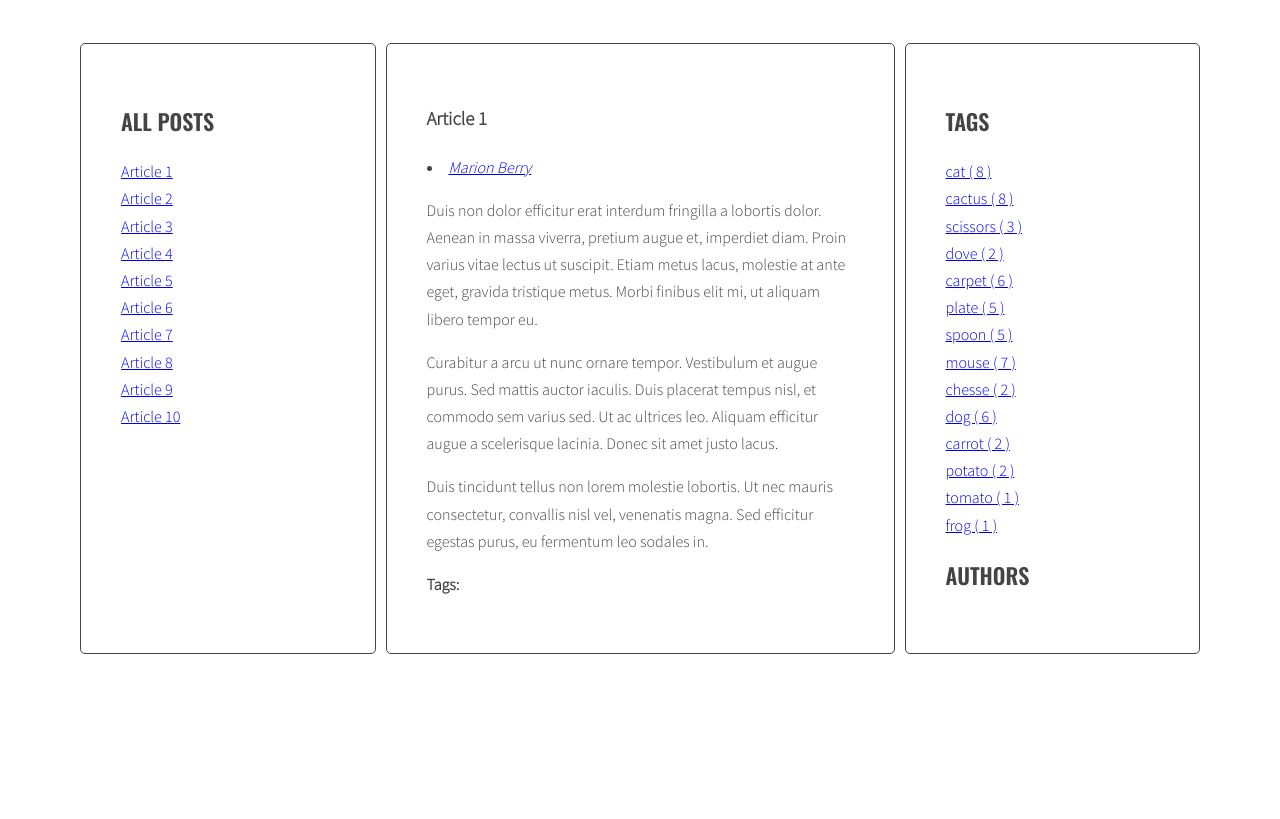
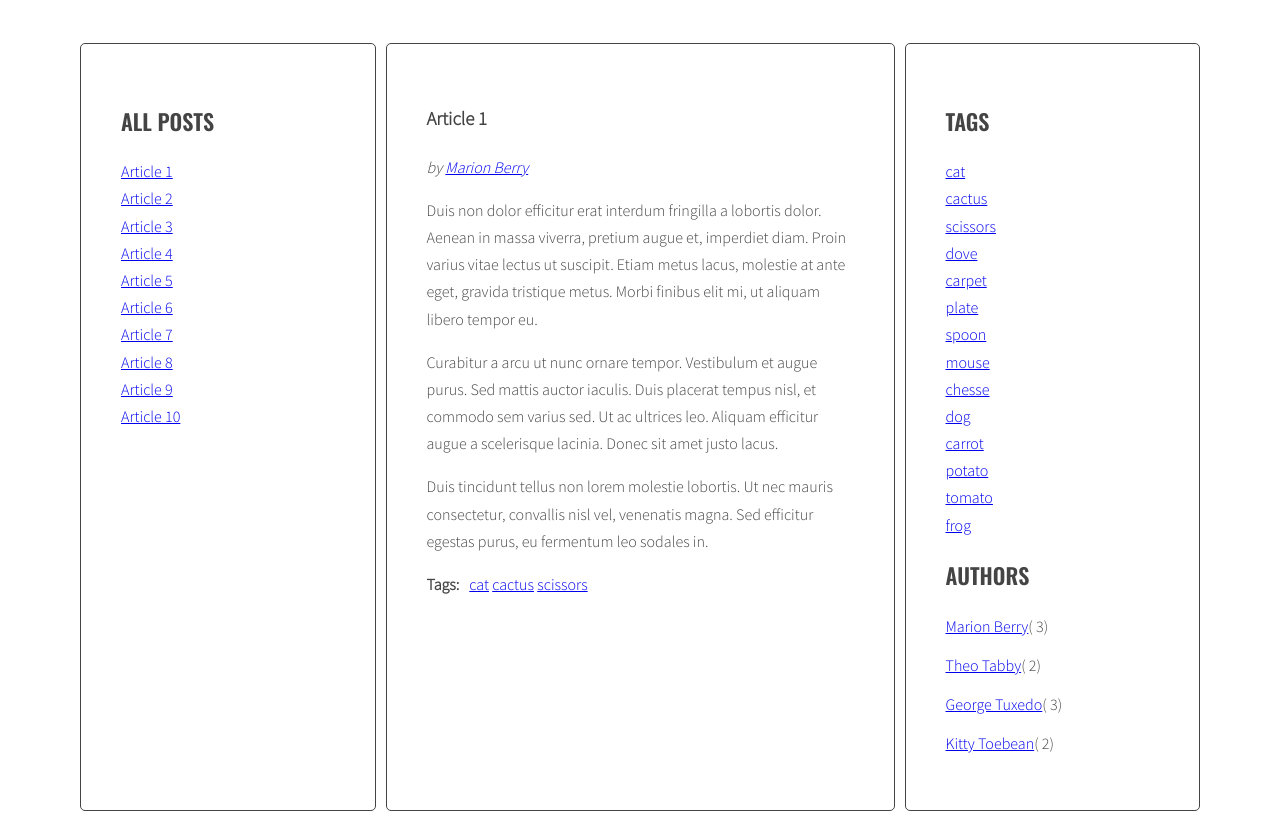
Before and after one commit to MichalWiaderkowicz/javascript-blog, a website: page index.html in a window 1280 px wide. Shown: the part 200-1019 px from the top of the page. Before the commit the page ends 862 px from the top, so only its background shows below. Drawn offline with nearby package versions, Linux system fonts and the light colour scheme.

Commit message:
add templates1

```diff
--- a/index.html
+++ b/index.html
@@ -164,28 +164,23 @@
         </main>
       </div>
       <script src="https://cdnjs.cloudflare.com/ajax/libs/handlebars.js/4.1.0/handlebars.min.js"></script>
-
       <script id="template-article-link" type="text/x-handlebars-template">
         <li><a href="#{{ id }}"><span>{{ title }}</span></a></li>
       </script>
-
-      <script id="template-tags-link" type="text/x-handlebars-template">
-        <li><a href="#{{ id }}"><span>{{ title }}</span></a></li>
+      <script id="template-article-tag-link" type="text/x-handlebars-template">
+        <li><a href="#tag-{{ id }}">{{ title }}</a></li>
       </script>
-
-      <script id="template-link-of-author" type="text/x-handlebars-template">
-        <li><a href="#{{ id }}"><span>{{ title }}</span></a></li>
+      <script id="template-article-author-link" type="text/x-handlebars-template">
+        <span>by </span><a href="#author-{{ id }}">{{ title }}</a>
       </script>
-
-      <script id="template-right-site-tag-link" type="text/x-handlebars-template">
+      <script id="template-tag-cloud-link" type="text/x-handlebars-template">
         {{#each tags}}
-        <li><a class="{{ className }}" href="#"> {{ tag }} ( {{ count }} ) </a></li>
+          <li><a href="#tag-{{tag}}" class="{{className}}">{{tag}}</a></li>
         {{/each}}
       </script>
-
-      <script id="template-right-site-author-link" type="text/x-handlebars-template">
+      <script id="template-all-authors-link" type="text/x-handlebars-template">
         {{#each authors}}
-        <li><a class="{{ className }}" href="#"> {{ tag }} ( {{ count }} ) </a></li>
+        <li><a href="#author-{{author}}">{{author}}</a><span>( {{count}})</span></li>
         {{/each}}
       </script>
       <script src="js/script.js"></script>
--- a/js/script.js
+++ b/js/script.js
@@ -1,10 +1,11 @@
 'use strict';
+
 const templates = {
   articleLink: Handlebars.compile(document.querySelector('#template-article-link').innerHTML),
-  tagsLink: Handlebars.compile(document.querySelector('#template-tags-link').innerHTML),
-  linkOfAuthor: Handlebars.compile(document.querySelector('#template-link-of-author').innerHTML),
-  rightSiteTagLink: Handlebars.compile(document.querySelector('#template-right-site-tag-link').innerHTML),
-  rightSiteAuthorLink: Handlebars.compile(document.querySelector('#template-right-site-author-link').innerHTML)
+  articleTagLink: Handlebars.compile(document.querySelector('#template-article-tag-link').innerHTML),
+  articleAuthorLink: Handlebars.compile(document.querySelector('#template-article-author-link').innerHTML),
+  tagCloudLink: Handlebars.compile(document.querySelector('#template-tag-cloud-link').innerHTML),
+  allAuthorsLink: Handlebars.compile(document.querySelector('#template-all-authors-link').innerHTML)
 };
 /*document.getElementById('test-button').addEventListener('click', function(){
     const links = document.querySelectorAll('.titles a');
@@ -36,7 +37,6 @@ const titleClickHandler = function(event){
   /* [DONE] add class 'active' to the correct article */
   targetArticle.classList.add('active');
 };
-
 const optArticleSelector = '.post',
   optTitleSelector = '.post-title',
   optTitleListSelector = '.titles',
@@ -49,7 +49,6 @@ const optArticleSelector = '.post',
 
 
 const generateTitleLinks = function(customSelector = ''){
-
   /* remove contents of titleList */
   const titleList = document.querySelector(optTitleListSelector);
   titleList.innerHTML = '';
@@ -66,13 +65,11 @@ const generateTitleLinks = function(customSelector = ''){
     const articleTitle = article.querySelector(optTitleSelector).innerHTML;
     console.log(articleTitle);
     /* [DONE innerHML;] get the title from the title element */
-
     /* create HTML of the link */
     //const linkHTML = '<li><a href="#' + articleId + '"><span>' + articleTitle + '</span></a></li>';
     //console.log(linkHTML);
     const linkHTMLData = {id: articleId, title: articleTitle};
     const linkHTML = templates.articleLink(linkHTMLData);
-    titleList.insertAdjacentHTML('beforeend', linkHTML);
     /*[!!!zapytaj o insertAdjacentHTML!!!] insert link into titleList */
     //titleList.innerHTML = titleList.innerHTML + linkHTML;
     /* insert link into html variable */
@@ -134,10 +131,9 @@ const generateTags = function(){
       //const linkHTML = '<li><a href="#tag-' + tag + '"><span>' + tag + '</span></a></li> ';
       //console.log(linkHTML);
       const linkHTMLData = {id: tag, title: tag};
-      const linkHTML = templates.tagsLink(linkHTMLData);
+      const linkHTML = templates.articleLink(linkHTMLData);
       /* add generated code to html variable */
-      //html = html + linkHTML;
-      tagsWrapper.insertAdjacentHTML('beforeend', linkHTML);
+      html = html + linkHTML;
       /* [NEW] check if this link is NOT already in allTags */
       if(!allTags[tag]){
         /* [NEW] add generated code to allTags object */
@@ -147,11 +143,10 @@ const generateTags = function(){
       }
     /* END LOOP: for each tag */
     }
-
     /* insert HTML of all the links into the tags wrapper */
     tagsWrapper.innerHTML = html;
     const tagLinks = document.querySelectorAll('tag');
-    console.log('!!!!!!!!!!!!', tagLinks);
+    console.log(tagLinks);
   /* END LOOP: for every article: */
   }
   /* [NEW] find list of tags in right column */
@@ -160,7 +155,7 @@ const generateTags = function(){
   //tagList.innerHTML = allTags.join(' ');
   //console.log(allTags);
   const tagsParams = calculateTagsParams(allTags);
-  console.log('tagsParams!!!!!!!!:', tagsParams);
+  console.log('tagsParams:', tagsParams);
   /* [NEW] create variable for all links HTML code */
   //let allTagsHTML = '';
   const allTagsData = {tags: []};
@@ -170,7 +165,6 @@ const generateTags = function(){
   [NEW] generate code of a link and add it to allTagsHTML */
     //allTagsHTML += '<li><a  class="'+ optCloudClassPrefix + calculateTagClass(allTags[tag], tagsParams) + '" href="#tag-' + tag + '"><span>' + tag + '(' + allTags[tag] + ')</span></a></li>';
     //console.log(allTagsHTML);
-    //allTagsHTML += '<li><a class="'+ calculateTagClass(allTags[tag], tagsParams) + '"href="#">' + tag + '(' + allTags[tag] + ')</a></li> ';
     allTagsData.tags.push({
       tag: tag,
       count: allTags[tag],
@@ -180,12 +174,10 @@ const generateTags = function(){
   }
   /*[NEW] add HTML from allTagsHTML to tagList */
   //tagList.innerHTML = allTagsHTML;
-  tagList.innerHTML = templates.rightSiteTagLink(allTagsData);
-  console.log('!!!!!!!!!!!!!!!', allTagsData);
+  tagList.innerHTML = templates.tagCloudLink(allTagsData);
+  console.log('allTagsData',allTagsData);
 };
-
 generateTags();
-
 const tagClickHandler = function(event){
   /* prevent default action for this event */
   event.preventDefault();
@@ -215,7 +207,6 @@ const tagClickHandler = function(event){
   /* execute function "generateTitleLinks" with article selector as argument */
   generateTitleLinks('[data-tags~="' + tag + '"]');
 };
-
 const addClickListenersToTags = function(){
   /* find all links to tags */
   const linksOfTags = document.querySelectorAll('a[href^="#tag-"]');
@@ -233,9 +224,9 @@ addClickListenersToTags();
 
 const generateAuthors = function(){
   /* [NEW] create a new variable allTags with an empty object */
-  //let allAuthors = {};
-  //console.log(allAuthors);
-  const allAuthorData = {authors: []};
+  let allAuthors = {};
+  console.log(allAuthors);
+
   /* find all articles */
   const articles = document.querySelectorAll(optArticleSelector);
   /* START LOOP: for every article: */
@@ -251,8 +242,8 @@ const generateAuthors = function(){
     /* generate HTML of the link */
     //const linkHTML ='by '+'<a href="#author-' + author + '"><span>' + author + '</span></a>';
     //console.log(linkHTML);
-    const linkHTMLData = {id: author, title: author};
-    const linkHTML = templates.linkOfAuthor(linkHTMLData);
+    const linkHTMLData = {id: author, title:author};
+    const linkHTML = templates.articleAuthorLink(linkHTMLData);
     /* add generated code to html variable */
     html = html + linkHTML;
     /* insert HTML of author into the tags wrapper */
@@ -267,27 +258,26 @@ const generateAuthors = function(){
   /* END LOOP: for every article: */
   }
   const authorList = document.querySelector(optAuthorsListSelector);
-  authorList.innerHTML = '';
-  const tagsParams = calculateTagsParams(allAuthors);
-  console.log('tagsParams:', tagsParams);
+  //authorList.innerHTML = '';
+  const allAuthorsData = {authors: []};
+  //const tagsParams = calculateTagsParams(allAuthors);
+  //console.log('tagsParams:', tagsParams);
   //let authorLinkHTML = '';
 
   for(let author in allAuthors){
     //authorLinkHTML += '<li><a class="'+ optCloudClassPrefix + calculateTagClass(allAuthors[author], tagsParams) + '" href="#author-'+ author + '"><span>' + author + '('+allAuthors[author]+')</span></a></li>';
-    // authorList.innerHTML = authorLinkHTML;
-    allAuthorData.author.push({
-      tag: author,
+    //authorList.innerHTML = authorLinkHTML;
+    allAuthorsData.authors.push({
+      author: author,
       count: allAuthors[author],
-      className: calculateTagClass(allAuthors[author], tagsParams)
     });
-    authorList.innerHTML = templates.rightSiteAuthorLink(allAuthorData);
-    console.log('!!!!!!!!!!!!!!', allAuthorData);
+    console.log('author',author);
+    console.log('allAuthors[author]',allAuthors[author]);
   }
-
+  authorList.innerHTML = templates.allAuthorsLink(allAuthorsData);
 };
 
 generateAuthors();
-
 const authorClickHandler = function(event){
   /* prevent default action for this event */
   event.preventDefault();
@@ -317,7 +307,6 @@ const authorClickHandler = function(event){
   /* execute function "generateTitleLinks" with article selector as argument */
   generateTitleLinks('[data-author="' + author + '"]');
 };
-
 const addClickListenersToAuthors = function(){
   /* find all links to author */
   const linksOfAuthors = document.querySelectorAll('a[href^="#author-"]');
@@ -328,5 +317,4 @@ const addClickListenersToAuthors = function(){
   /* END LOOP: for each link */
   }
 };
-
 addClickListenersToAuthors();
```
